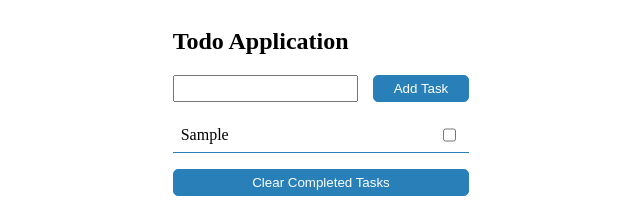
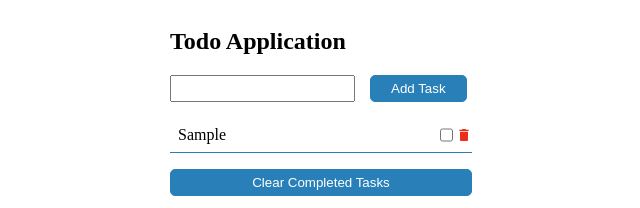
Before and after one commit to devakandhare/todoapp, a React (Vite) app: page / in a window 1280 px wide. Both pictures are taken after typing "Sample" into the empty fields and a click on the button "Add Task". Shown: the top 208 px of the page, without its empty margins (319-959 px from the left). Built offline with nearby package versions, Linux system fonts and the light colour scheme.

Commit message:
added delete functionality with react icons in the application

```diff
--- a/package.json
+++ b/package.json
@@ -11,7 +11,8 @@
   },
   "dependencies": {
     "react": "^18.2.0",
-    "react-dom": "^18.2.0"
+    "react-dom": "^18.2.0",
+    "react-icons": "^5.0.1"
   },
   "devDependencies": {
     "@types/react": "^18.2.66",
--- a/src/App.css
+++ b/src/App.css
@@ -29,3 +29,8 @@
   display: flex;
   border-bottom: 1px solid #2980b9;
 }
+.delete-icon {
+  margin-top: 9px;
+  color: #e82f19;
+  cursor: pointer;
+}
--- a/src/App.jsx
+++ b/src/App.jsx
@@ -1,5 +1,6 @@
 import { useState } from "react";
 import "./App.css";
+import { MdDelete } from "react-icons/md";
 
 function App() {
   const [currentTask, setCurrentTask] = useState("");
@@ -65,6 +66,16 @@ function App() {
                   );
                 }}
               />
+              <span>
+                <MdDelete
+                  className="delete-icon"
+                  onClick={() => {
+                    setTasks((prevTasks) =>
+                      prevTasks.filter((theTask) => theTask.text !== task.text)
+                    );
+                  }}
+                />
+              </span>
             </div>
           ))}
         </ul>
```
Also changed, not shown: 1 other file (tests, documents, lock files or other folders).
